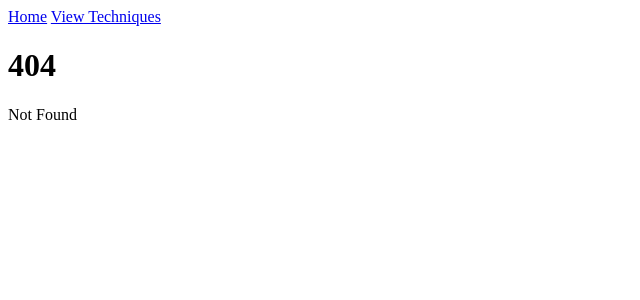
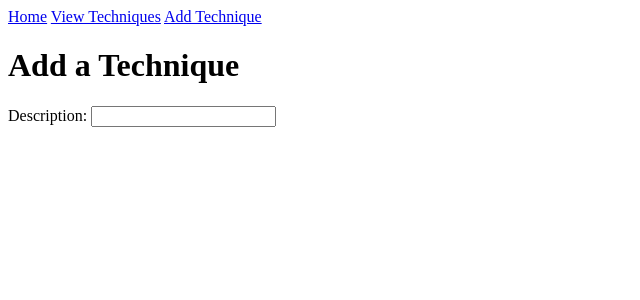
Before and after one commit to ejimeneztech/jitzdb, a SvelteKit app: page /add in a window 1280 px wide. Before the commit this address had no page. Shown: the top 300 px of the page, without its empty margins (0-640 px from the left). Built offline with nearby package versions, Linux system fonts and the light colour scheme.

Commit message:
working on form page

```diff
--- a/src/routes/+layout.svelte
+++ b/src/routes/+layout.svelte
@@ -1,5 +1,6 @@
 <nav>
     <a href="/">Home</a>
     <a href="/techs">View Techniques</a>
+    <a href="/add">Add Technique</a>
 </nav>
 <slot></slot>
--- /dev/null
+++ b/src/routes/add/+page.svelte
@@ -0,0 +1,33 @@
+<h1>Add a Technique</h1>
+
+<script>
+    const handleSubmit = () => {
+        console.log("This worked.");
+    }
+</script>
+
+
+<form on:submit|preventDefault={handleSubmit}>
+	<label>
+		Description:
+		<input
+			name="description"
+			autocomplete="off"
+		/>
+	</label>
+</form>
+
+
+<style>
+
+
+	label {
+		width: 100%;
+	}
+
+	input {
+		flex: 1;
+	}
+
+
+</style>
--- a/src/routes/techs/+page.svelte
+++ b/src/routes/techs/+page.svelte
@@ -1,4 +1,5 @@
 <script>
+	import { onMount } from 'svelte';
 	export let data; // This holds the techs data
 	let loading = true;
 
@@ -6,7 +7,7 @@
 	const { techs } = data;
 
 	// Simulate loading after onMount to show "Loading..." text for a brief moment
-	import { onMount } from 'svelte';
+
 	onMount(() => {
 		loading = false; // Set loading to false once component is mounted
 	});
```
Also changed, not shown: src/routes/add/+page.server.js (added).
